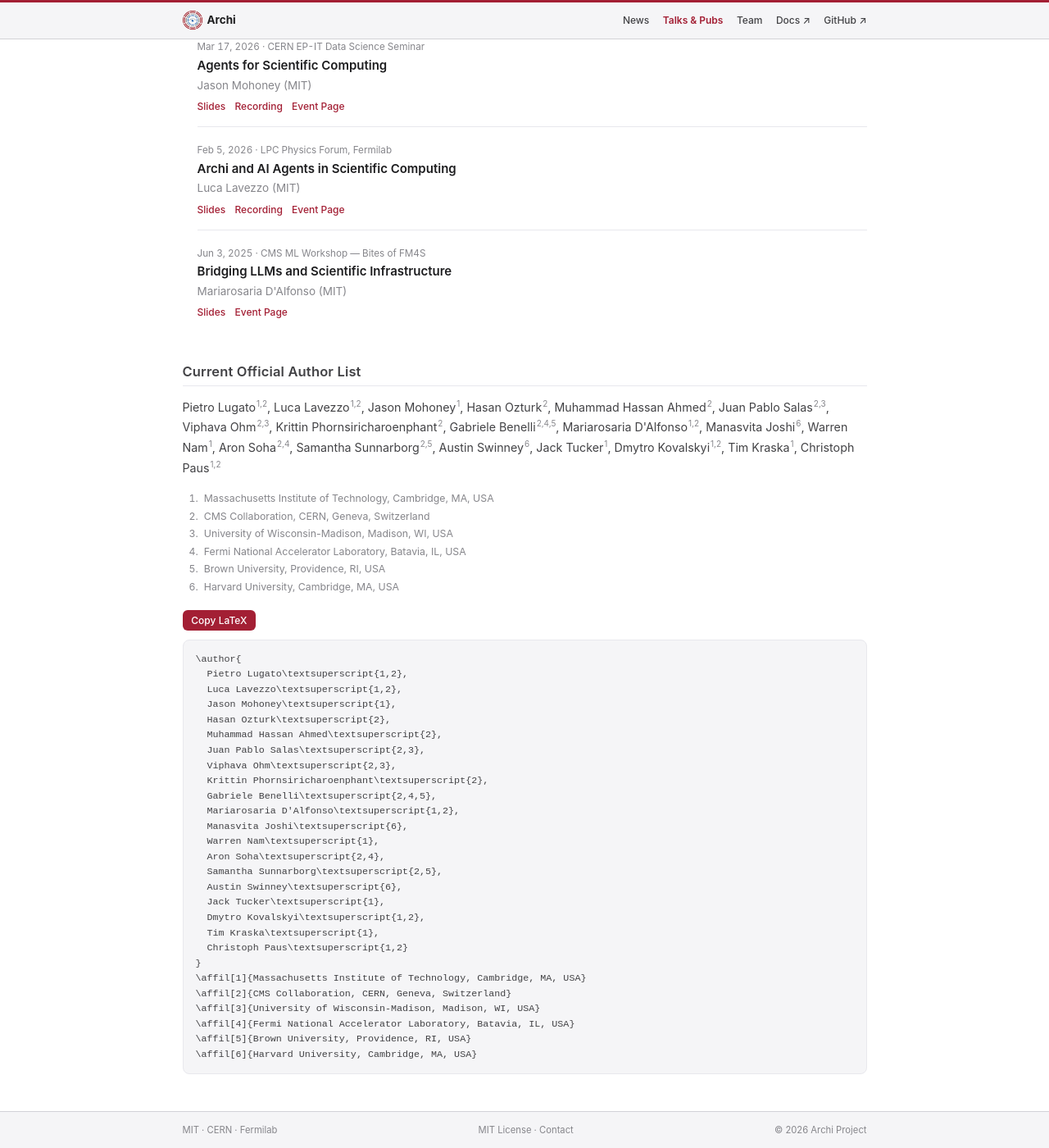
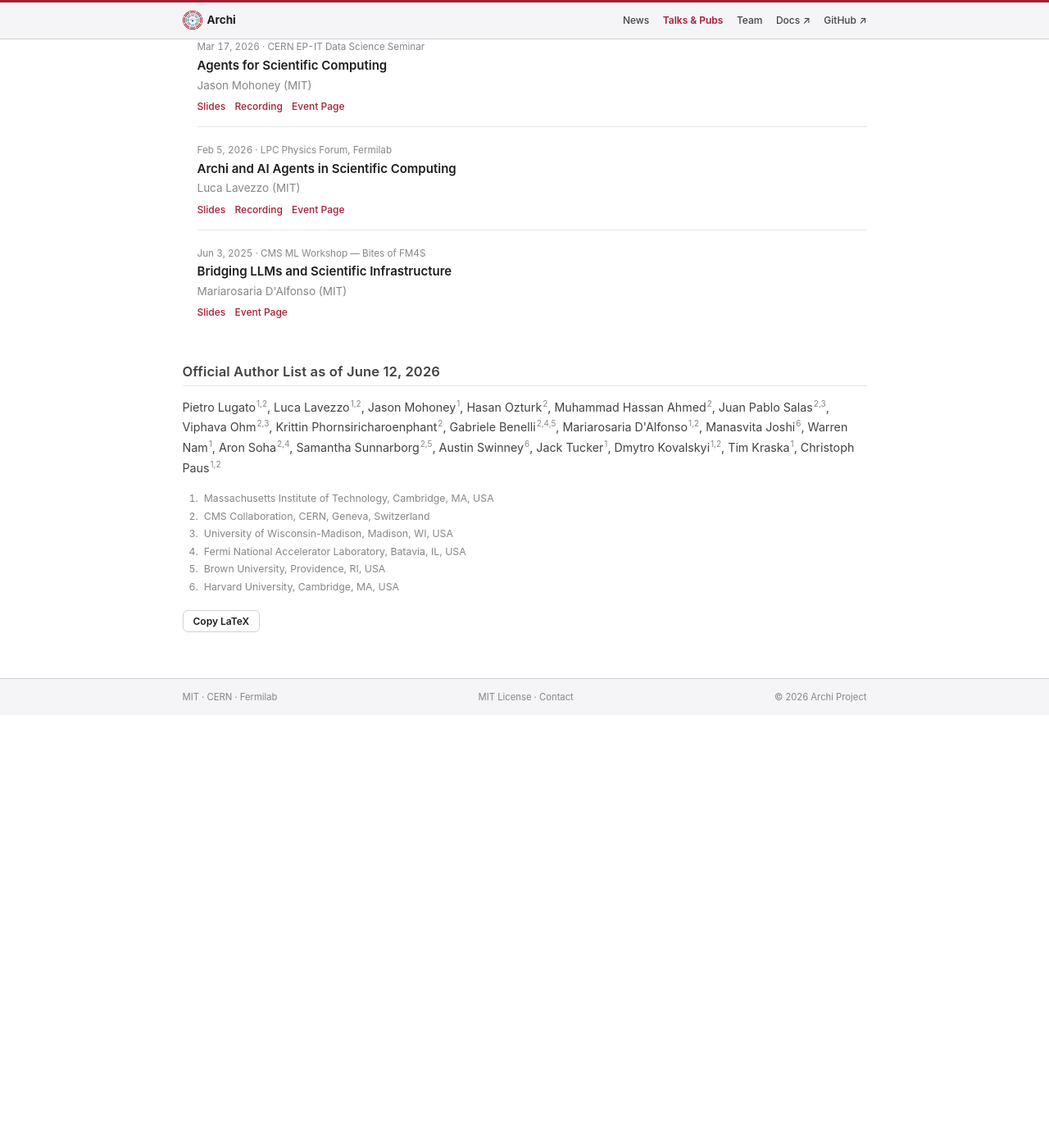
Before and after one commit to archi-physics/website, a Jekyll site: the page built from talks.html, in a window 1280 px wide and 1400 px high, scrolled down 602 px. Shown: the whole window at 82% size. Built offline with Jekyll 4.4.1, drawn with Linux system fonts in a browser that asks for light colours; after the commit the page ends 1474 px from its top, so only the background shows below that.

Commit message:
fix author list and funding styling

```diff
--- a/assets/css/main.css
+++ b/assets/css/main.css
@@ -316,18 +316,18 @@
   display: flex; align-items: center; gap: 0.75rem; margin-bottom: 0.75rem;
 }
 .copy-latex-btn {
-  font-family: var(--sans); font-size: 0.8rem; font-weight: 500;
-  color: var(--bg); background: var(--red);
-  border: none; border-radius: 6px; padding: 0.4em 0.9em; cursor: pointer;
+  font-family: var(--sans); font-size: 0.8rem; font-weight: 600;
+  display: inline-flex; align-items: center;
+  padding: 0.4em 1em;
+  border: 1px solid var(--line); border-radius: 6px;
+  color: var(--fg); background: var(--bg);
+  cursor: pointer;
+  transition: border-color 0.15s, color 0.15s;
 }
-.copy-latex-btn:hover { background: var(--red-dk); }
+.copy-latex-btn:hover { border-color: var(--red); color: var(--red); }
 .copy-latex-status { font-size: 0.8rem; color: var(--fg3); }
-.latex-source {
-  font-family: var(--mono); font-size: 0.78rem; color: var(--fg2);
-  background: var(--bg2); border: 1px solid var(--line-lt);
-  border-radius: 8px; padding: 0.9rem 1rem;
-  overflow-x: auto; white-space: pre; line-height: 1.5;
-}
+/* LaTeX source kept in the DOM for copying, but hidden from view */
+.latex-source { display: none; }
 
 /* ===== 404 ===== */
 .four-oh-four-links ul { margin-top: 0.3em; }
@@ -389,7 +389,8 @@
   font-size: 0.78rem;
   color: var(--fg3);
 }
-.team-pis h2 {
+.team-pis h2,
+.team-funding h2 {
   border-bottom: none;
   margin-bottom: 0.5em;
 }
--- a/talks.html
+++ b/talks.html
@@ -41,7 +41,7 @@
   {% endfor %}
 </ul>
 
-<h2 class="section-heading">Current Official Author List</h2>
+<h2 class="section-heading">Official Author List as of {{ 'now' | date: "%B %-d, %Y" }}</h2>
 
 <div class="author-block">
   <p class="author-names">
```
Also changed, not shown: other parts of talks.html (+1 -1 lines).
